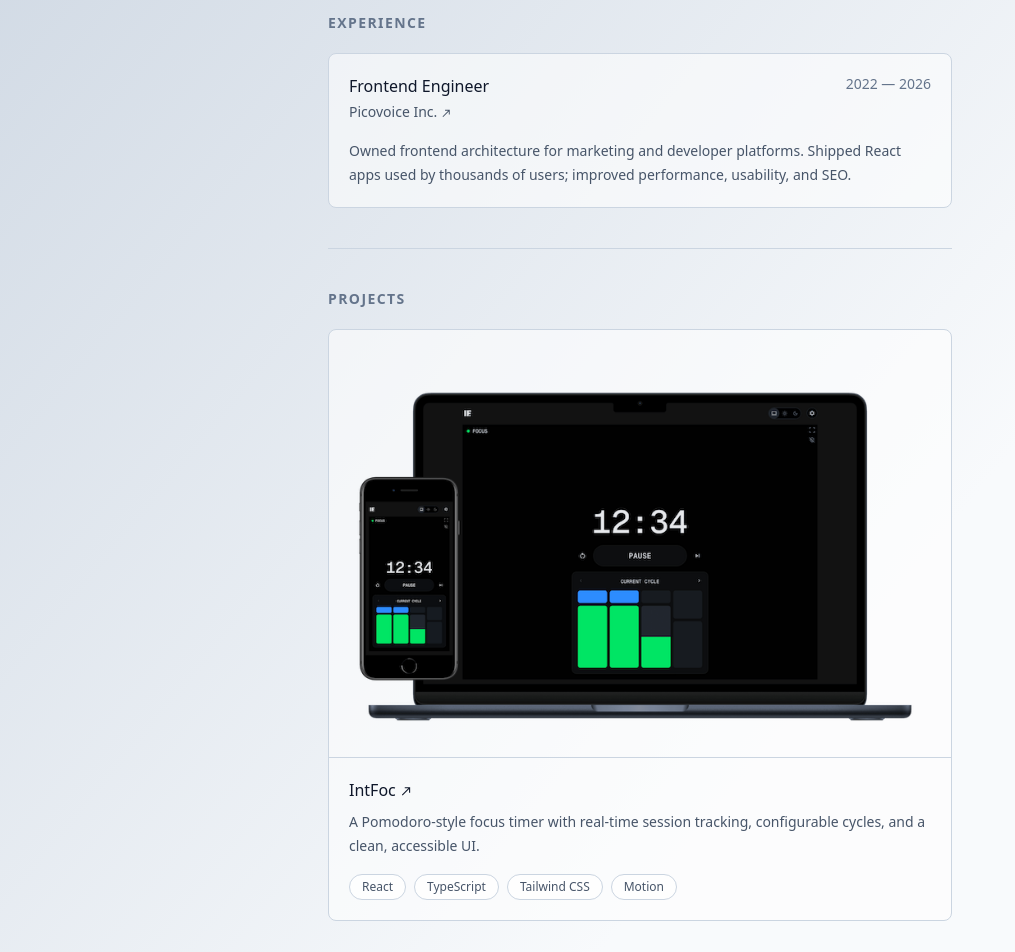
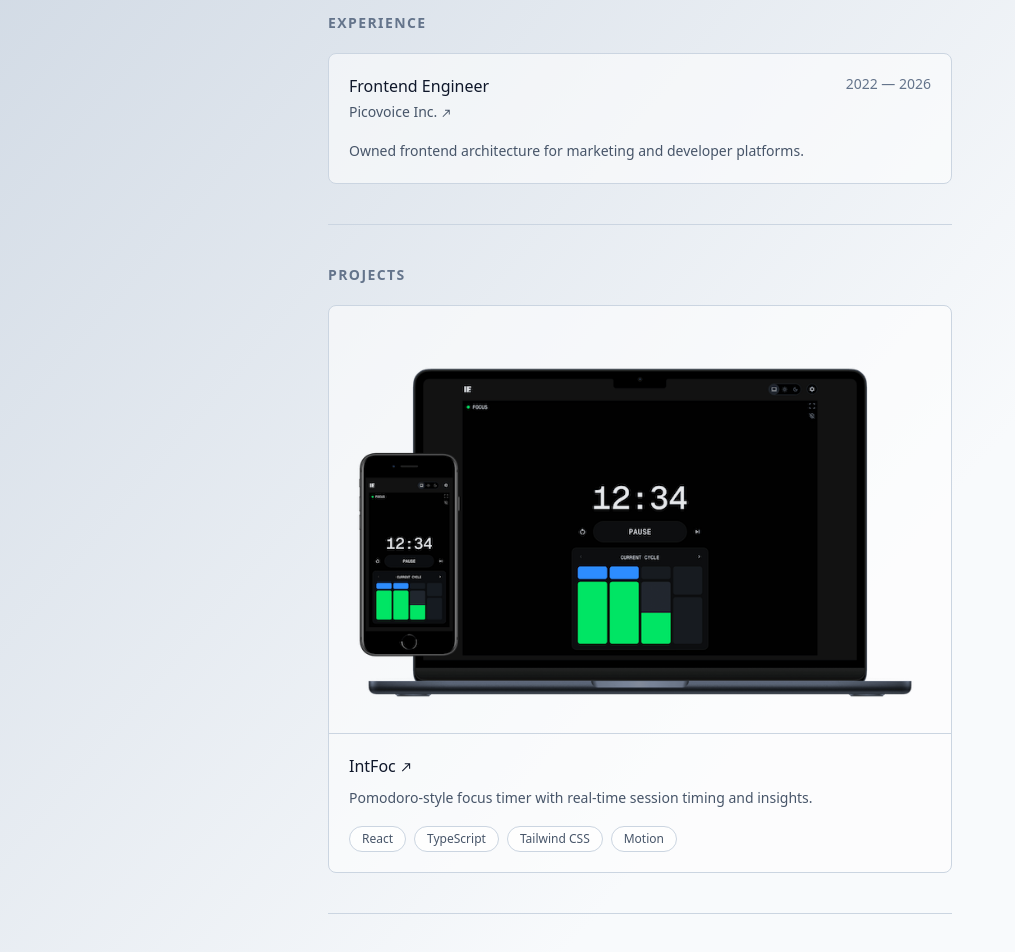
Before and after one commit to albho/albho, a React (Vite) app: page / in a window 1280 px wide. Shown: the part 340-1292 px from the top of the page, without its empty margins (0-1015 px from the left). Built offline with nearby package versions, Linux system fonts and the light colour scheme.

Commit message:
minor formatting update

```diff
--- a/src/App.tsx
+++ b/src/App.tsx
@@ -51,9 +51,9 @@ export default function App() {
         <motion.header {...motionProps}>
           <h1 className="text-3xl font-semibold tracking-tight">Albert Ho</h1>
 
-          <p className="mt-4 max-w-lg text-base leading-7 text-[var(--text-secondary)]">
-            Hi, I'm Albert. I build products that help people get things done.
-            <br />I care about clean architecture and high-quality UI.
+          <p className="mt-4 max-w-lg text-base leading-7 text-balance text-[var(--text-secondary)]">
+            Hi, I'm Albert. I build products that help people get things done. I
+            care about clean architecture and high-quality UI.
           </p>
         </motion.header>
 
@@ -89,8 +89,6 @@ export default function App() {
 
             <p className="mt-4 text-sm leading-6 text-[var(--text-secondary)]">
               Owned frontend architecture for marketing and developer platforms.
-              Shipped React apps used by thousands of users; improved
-              performance, usability, and SEO.
             </p>
           </article>
         </motion.section>
@@ -125,8 +123,8 @@ export default function App() {
               </h3>
 
               <p className="mt-2 text-sm leading-6 text-[var(--text-secondary)]">
-                A Pomodoro-style focus timer with real-time session tracking,
-                configurable cycles, and a clean, accessible UI.
+                Pomodoro-style focus timer with real-time session timing and
+                insights.
               </p>
 
               <div className="mt-4 flex flex-wrap gap-2">
```
